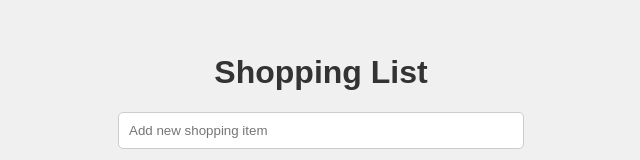
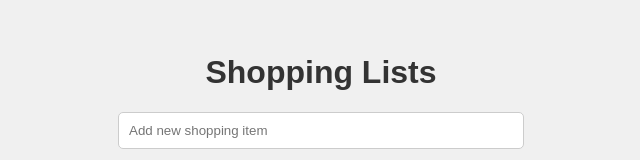
Before and after one commit to Simonkrh/infrastructure-delivery-pipeline, a website: page frontend/index.html in a window 1280 px wide. Shown: the part 231-391 px from the top of the page, without its empty margins (319-959 px from the left). Drawn offline with Linux system fonts and the light colour scheme; no server answers.

```diff
--- a/frontend/index.html
+++ b/frontend/index.html
@@ -81,7 +81,7 @@
 </head>
 
 <body>
-    <h1>Shopping List</h1>
+    <h1>Shopping Lists</h1>
     <input type="text" id="new-shopping-item" placeholder="Add new shopping item" />
     <button id="add-shopping-item" class="addButton">Add Shopping Item</button>
     <div id="shopping-list"></div>
```
Also changed, not shown: .github/workflows/update-openstack.yaml.
